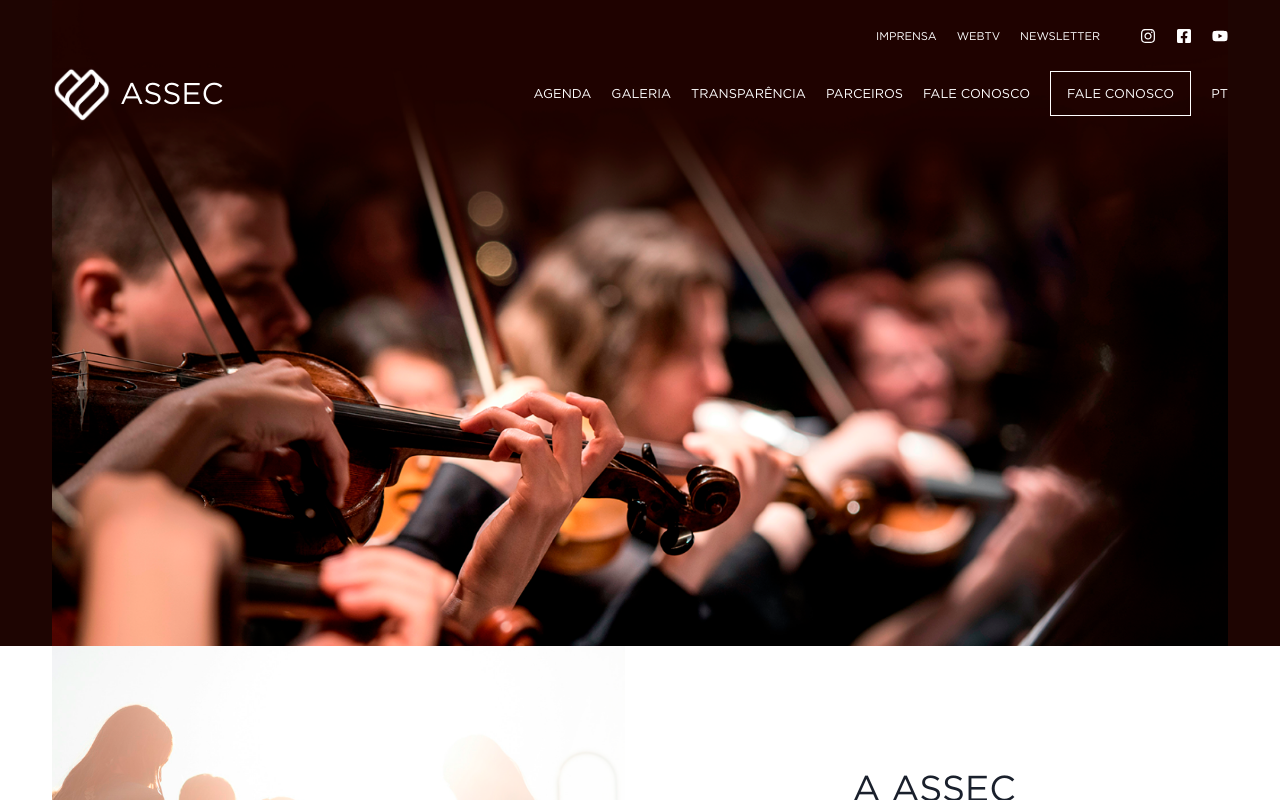
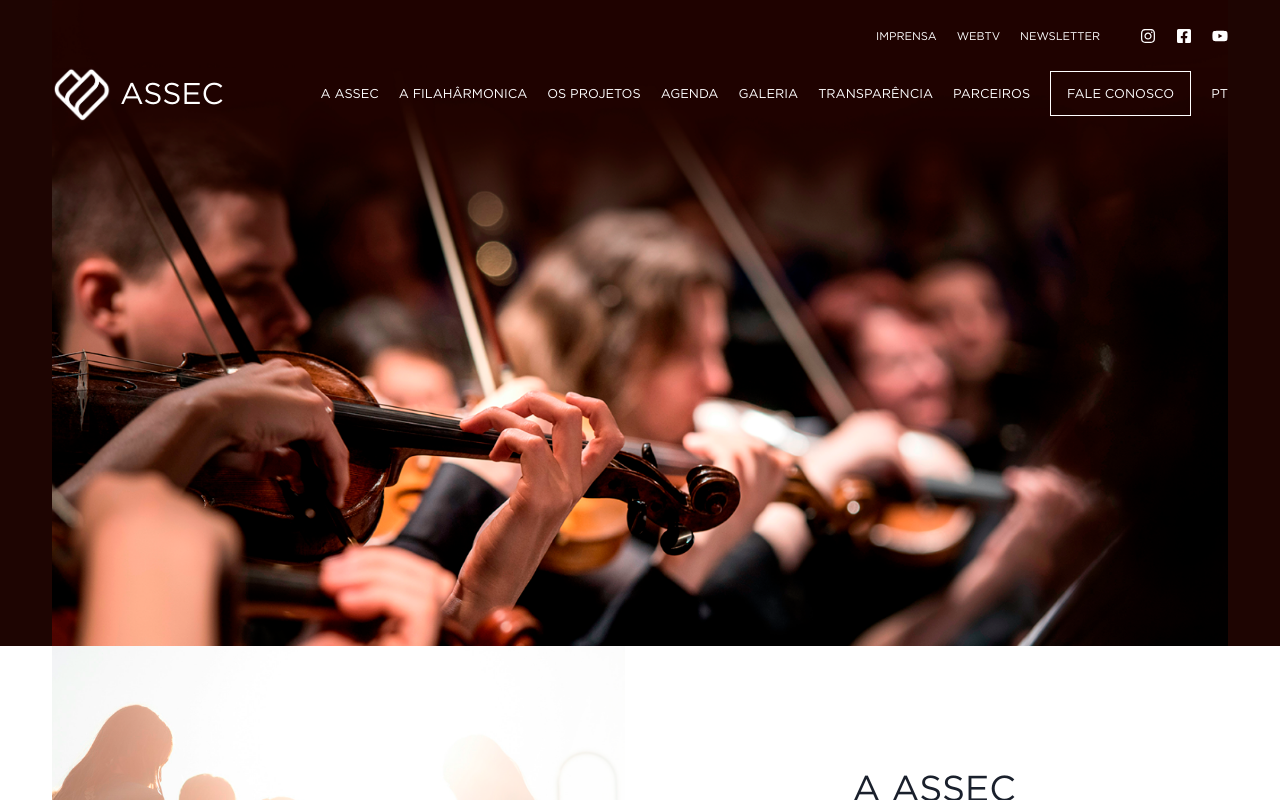
Before and after one commit to devMoisa/Assec-Sorocaba, a Next.js app: page / in a window 1280 px wide. Shown: the top 800 px of the page. Built offline with nearby package versions, Linux system fonts and the light colour scheme.

Commit message:
fix: navbar responsive

```diff
--- /dev/null
+++ b/src/app/timeline/page.tsx
@@ -0,0 +1,13 @@
+"use client";
+import "../../global.css";
+
+import { Navbar } from "@/components/Navbar";
+
+export default function Timeline() {
+  return (
+    <div className="bg-red h-full w-full">
+      SADAS
+      <Navbar />
+    </div>
+  );
+}
--- a/src/components/Navbar.tsx
+++ b/src/components/Navbar.tsx
@@ -183,42 +183,22 @@ export const Navbar: React.FC = () => {
       )}
 
       {/* Desktop */}
-      <nav className="absolute z-10 font-[var(--font-gotham), sans-serif] hidden lg:flex w-full text-white pt-7 pb-10 uppercase">
+      <nav className="absolute z-10 font-[var(--font-gotham), sans-serif] hidden lg:flex  w-full text-white pt-7 pb-10 uppercase">
         <div className="container flex flex-col">
           <div className="top flex justify-end gap-10 items-center">
             <div className="flex gap-5 text-[0.7rem]">
-              <a
-                href="#"
-                className="hover:opacity-50 cursor-pointer transition"
-              >
-                imprensa
-              </a>
-              <a
-                href="#"
-                className="hover:opacity-50 cursor-pointer transition"
-              >
-                webtv
-              </a>
-              <a
-                href="#"
-                className="hover:opacity-50 cursor-pointer transition"
-              >
-                newsletter
-              </a>
+              <a href="#">imprensa</a>
+              <a href="#">webtv</a>
+              <a href="#">newsletter</a>
             </div>
             <div className="flex gap-5">
-              <FaInstagram className="hover:opacity-50 cursor-pointer transition" />
-              <FaFacebookSquare className="hover:opacity-50 cursor-pointer transition" />
-              <FaYoutube className="hover:opacity-50 cursor-pointer transition" />
+              <FaInstagram />
+              <FaFacebookSquare />
+              <FaYoutube />
             </div>
           </div>
           <div className="bottom mt-5 flex w-full justify-between">
-            <a
-              href="#"
-              className="flex flex-row justify-center items-center gap-2
-               hover:opacity-50 cursor-pointer transition
-            "
-            >
+            <div className="flex flex-row justify-center items-center gap-2">
               <Image
                 alt="ASSEC Sorocaba"
                 src={"/logo.png"}
@@ -226,31 +206,26 @@ export const Navbar: React.FC = () => {
                 width={60}
               />
               <h1 className="uppercase text-white text-3xl">assec</h1>
-            </a>
+            </div>
             <div className="linkList flex items-center gap-5 text-[0.8rem]">
-              {menuItems.map((item, index) => (
-                <a
-                  key={index}
-                  href={item.goTo || "#"}
-                  className={`${index < 3 ? "hidden " : "hidden md:flex"}
-                  hover:opacity-50 cursor-pointer transition
-                  `}
-                >
-                  {item.title.toLowerCase()}
-                </a>
-              ))}
+              <a href="#" className="hidden xl:flex">
+                a assec
+              </a>
+              <a href="#" className="hidden xl:flex">
+                a filahârmonica
+              </a>
+              <a href="#">os projetos</a>
+              <a href="#">agenda</a>
+              <a href="#">galeria</a>
+              <a href="#">transparência</a>
+              <a href="#">parceiros</a>
               <a
-                className="border-spacing-5 border-[1px] border-white p-3 pl-4 pr-4 hover:bg-white hover:text-black transition                "
-                href="#fale-conosco"
+                className="border-spacing-5 border-[1px] border-white p-3 pl-4 pr-4"
+                href="#"
               >
                 fale conosco
               </a>
-              <a
-                href="#"
-                className="hover:opacity-50 cursor-pointer transition"
-              >
-                pt
-              </a>
+              <a href="#">pt</a>
             </div>
           </div>
         </div>
```
